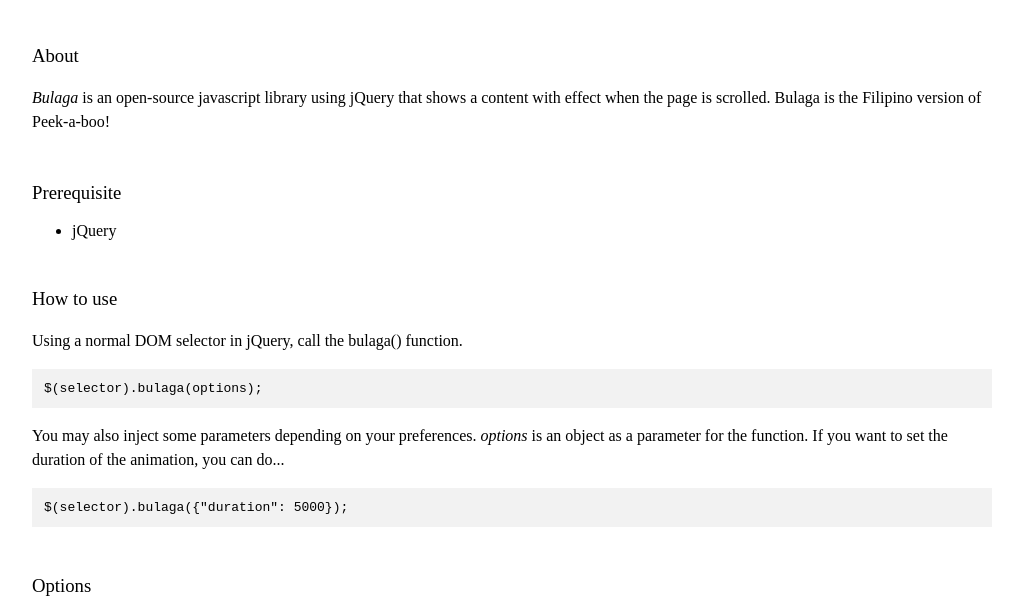
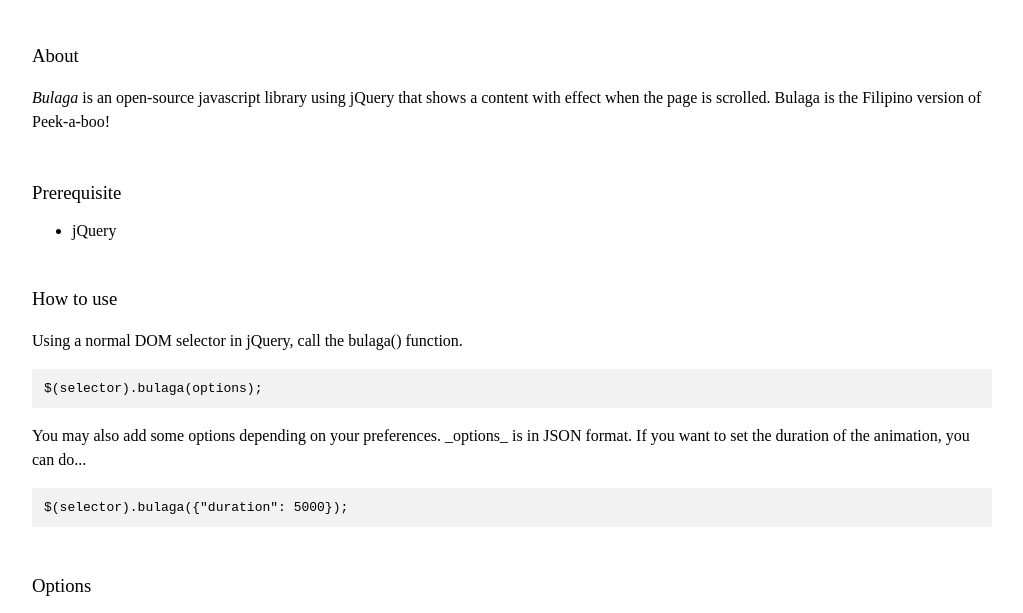
Before and after one commit to jabrera/bulagajs, a plain HTML site: page index.html in a window 1280 px wide. Shown: the part 116-729 px from the top of the page, without its empty margins (128-1151 px from the left). Drawn offline with Linux system fonts and the light colour scheme.

Commit message:
Fixed words. Edited readme

```diff
--- a/index.html
+++ b/index.html
@@ -89,7 +89,7 @@
 		<h3>How to use</h3>
 		<p>Using a normal DOM selector in jQuery, call the bulaga() function.</p>
 		<pre>$(selector).bulaga(options);</pre>
-		<p>You may also inject some parameters depending on your preferences. <i>options</i> is an object as a parameter for the function. If you want to set the duration of the animation, you can do...</p>
+		<p>You may also add some options depending on your preferences. _options_ is in JSON format. If you want to set the duration of the animation, you can do...</p>
 		<pre>$(selector).bulaga({"duration": 5000});</pre>
 		<h3>Options</h3>
 		<ul class="parameter">
```
Also changed, not shown: 1 other file.
